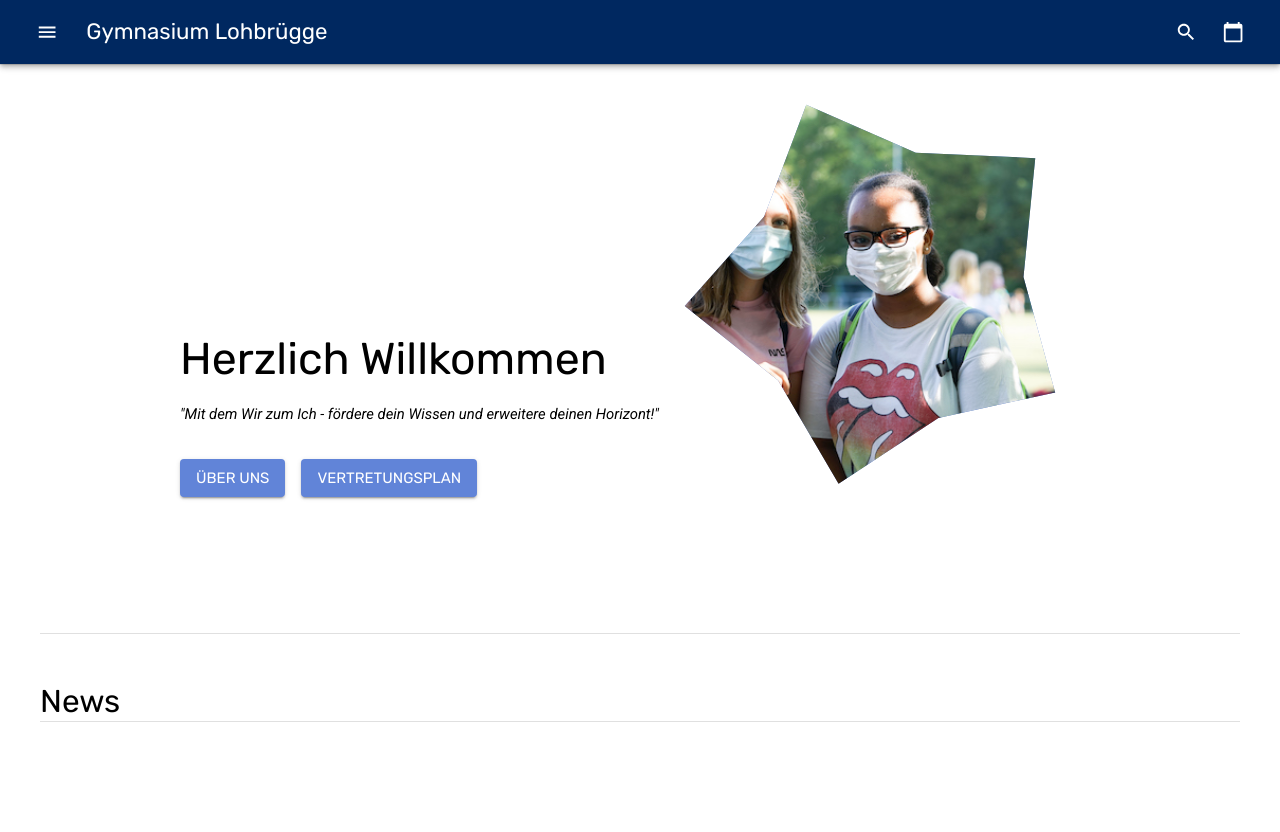
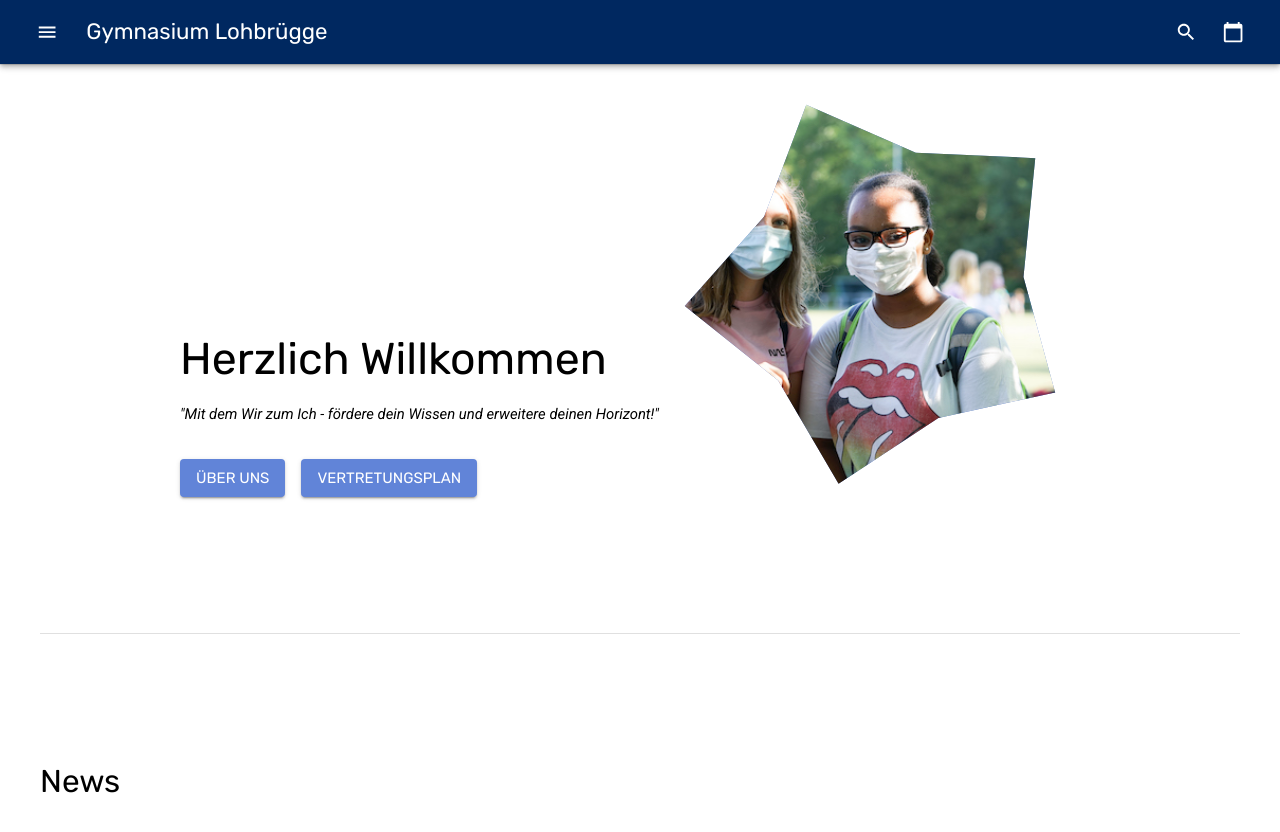
Before and after one commit to nicholas-roether/gyloh-preview, a React (Create React App) app: page / in a window 1280 px wide. Shown: the top 832 px of the page. Before the commit the page ends 800 px from the top, so only its background shows below. Built offline with nearby package versions, Linux system fonts and the light colour scheme.

Commit message:
Fix margins

```diff
--- a/src/common/Section.tsx
+++ b/src/common/Section.tsx
@@ -7,14 +7,14 @@ export interface SectionProps {
 }
 
 export default class Section extends React.Component<SectionProps> {
-	private readonly timeoutFactor = 100;
+	private readonly timeoutFactor = 300;
 
 	render() {
 		const { number } = this.props;
 		return (
-			<Box mb={4} pb={2}>
+			<Box mb={16}>
 				<SlideIn timeout={number ? (number - 1) * this.timeoutFactor : 0}>
-					{this.props.children}
+					<Box mb={8}>{this.props.children}</Box>
 					<Divider />
 				</SlideIn>
 			</Box>
```
